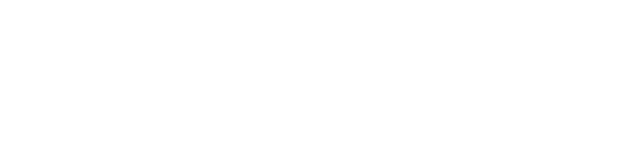
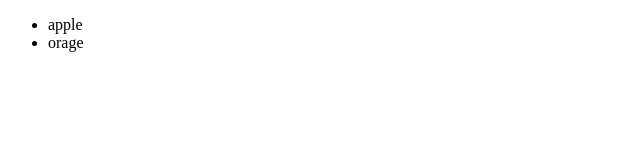
Before and after one commit to mdjihadur/mybolg, a plain HTML site: page index.html in a window 1280 px wide. Shown: the full height of the page, 0-640 px from the left. Drawn offline with Linux system fonts and the light colour scheme.

Commit message:
div add commit

```diff
--- a/index.html
+++ b/index.html
@@ -7,6 +7,12 @@
     <title>mybolg</title>
 </head>
 <body>
+    <div>
+        <ul>
+            <li>apple</li>
+            <li>orage</li>
 
+        </ul>
+    </div>
 </body>
 </html>
```
